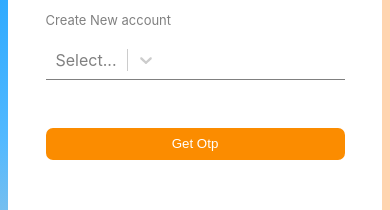
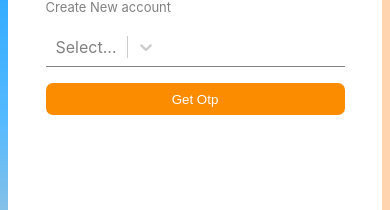
Before and after one commit to AnilBabu01/Quizgozo, a React (Create React App) app: page / in a window 390 px wide. Shown: the part 448-658 px from the top of the page. Built offline with nearby package versions, Linux system fonts and the light colour scheme.

Commit message:
woring on ayth

```diff
--- a/src/Screens/Auth/Signin/ShowAlert.css
+++ b/src/Screens/Auth/Signin/ShowAlert.css
@@ -22,3 +22,10 @@
     padding-right: 2%;
     margin-top: 1%;
 }
+
+@media screen and (max-width: 780px) {
+  .mainlertdiv img {
+    width: 17rem;
+    height: 17rem;
+  }
+}
--- a/src/Screens/Auth/Signin/Signin.css
+++ b/src/Screens/Auth/Signin/Signin.css
@@ -75,7 +75,7 @@
 .getbtn {
   width: 100%;
   height: 2rem;
-  margin-top: 3rem;
+  margin-top: 1rem;
   border: none;
   background: rgba(251, 140, 0, 1);
   border-radius: 7px;
@@ -97,7 +97,7 @@
   .formdiv {
     flex-direction: column;
     width: 100%;
-    height: 33rem;
+    height: 31rem;
     position: relative;
     margin-bottom: 0rem;
     margin-top: 0rem;
@@ -132,4 +132,6 @@
     position: absolute;
     bottom: 66%;
   }
+
+
 }
--- a/src/Screens/Auth/Signin/Signin.jsx
+++ b/src/Screens/Auth/Signin/Signin.jsx
@@ -14,7 +14,7 @@ const style = {
   top: "50%",
   left: "50%",
   transform: "translate(-50%, -50%)",
-  width: "50%",
+  width: "auto",
   bgcolor: "background.paper",
   border: "2px solid white",
   boxShadow: 24,
@@ -85,8 +85,8 @@ const Signin = () => {
                   <OtpInput
                     id="otp"
                     value={otp}
-                    className=""
                     onChange={setOtp}
+                    keyboardType = 'numeric'
                     numInputs={6}
                     containerStyle="otp-container"
                     inputStyle="otp-input"
--- a/src/Screens/Auth/Signup/Signup.css
+++ b/src/Screens/Auth/Signup/Signup.css
@@ -75,7 +75,7 @@
 .getbtn {
   width: 100%;
   height: 2rem;
-  margin-top: 3rem;
+  margin-top: 1rem;
   border: none;
   background: rgba(251, 140, 0, 1);
   border-radius: 7px;
@@ -106,6 +106,12 @@
 .createdivtext {
   margin-bottom: 3rem;
 }
+
+.otp-input {
+  padding: 0.5rem;
+  border-radius: 5px;
+  border: 1px solid gray;
+}
 @media screen and (max-width: 780px) {
   .onlycodeinput {
     margin-bottom: 1.5%;
@@ -115,7 +121,7 @@
   .formdiv {
     flex-direction: column;
     width: 100%;
-    height: 33rem;
+    height: 31rem;
     position: relative;
     margin-bottom: 0rem;
     margin-top: 0rem;
@@ -151,4 +157,8 @@
     position: absolute;
     bottom: 66%;
   }
+  .otp-input {
+    padding: 0.5rem;
+    border-radius: 5px;
+  }
 }
--- a/src/Screens/Auth/Signup/Signup.jsx
+++ b/src/Screens/Auth/Signup/Signup.jsx
@@ -14,7 +14,7 @@ const style = {
   top: "50%",
   left: "50%",
   transform: "translate(-50%, -50%)",
-  width: "50%",
+  width: "auto",
   bgcolor: "background.paper",
   border: "2px solid white",
   boxShadow: 24,
@@ -86,7 +86,6 @@ const Signup = () => {
                   <OtpInput
                     id="otp"
                     value={otp}
-                    className=""
                     onChange={setOtp}
                     numInputs={6}
                     containerStyle="otp-container"
@@ -95,6 +94,7 @@ const Signup = () => {
                     renderSeparator={
                       <span style={{ margin: "0.2rem" }}> </span>
                     }
+                    keyboardType = 'numeric'
                   />
                 </div>
                 <button onClick={() => verifyotp()} className="getbtn">
```
